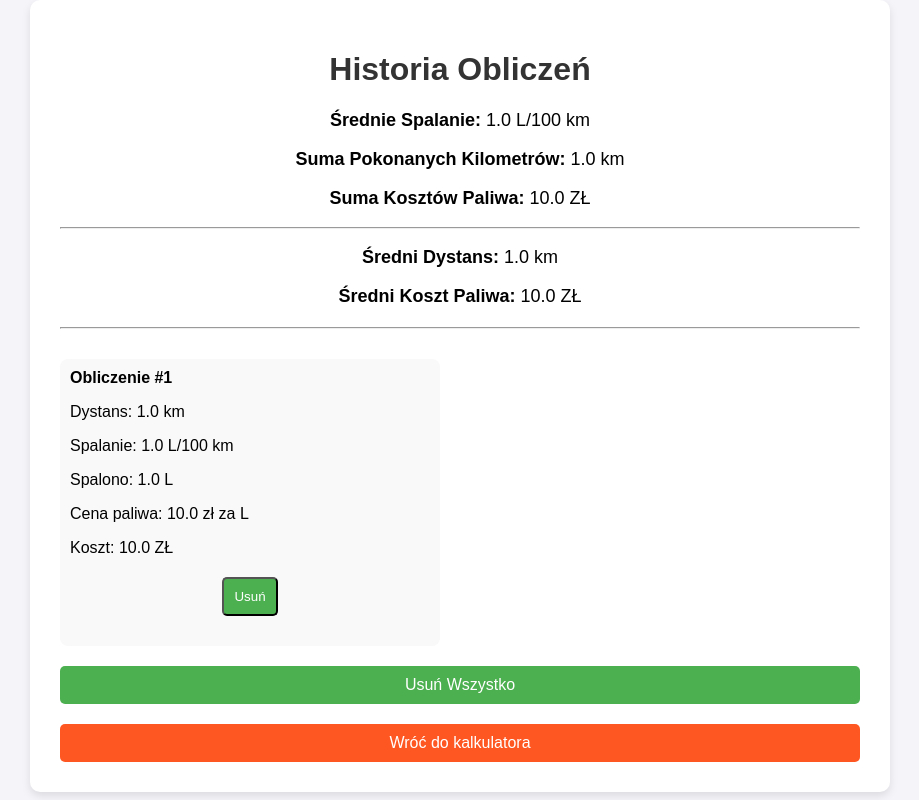
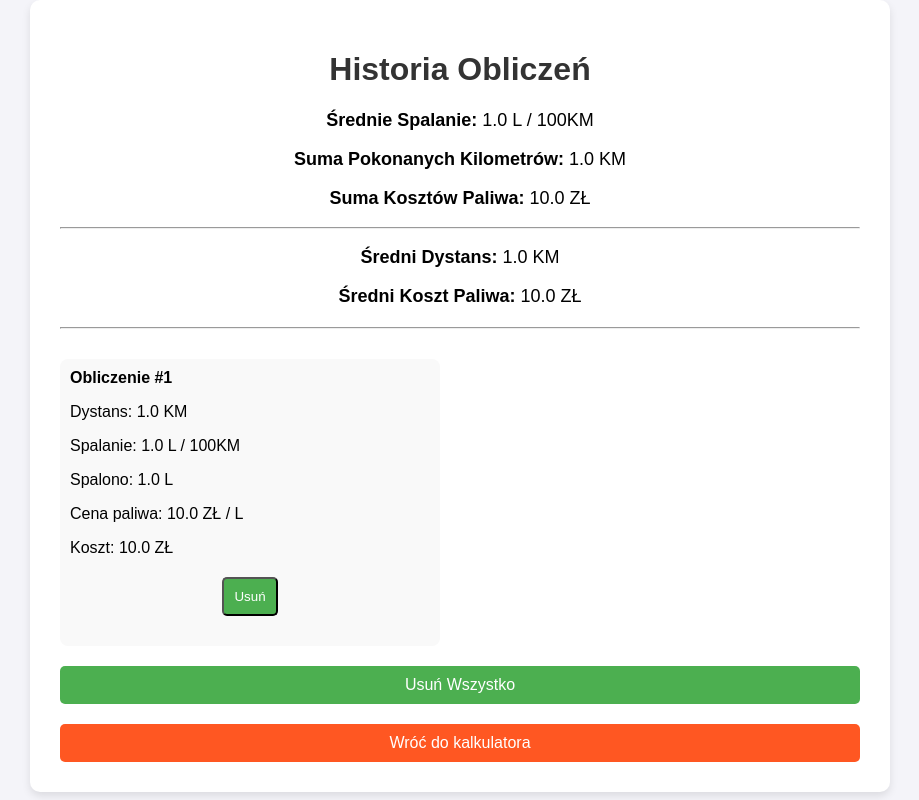
Before and after one commit to ataler/fuel-calc2, a Flask app: page /history in a window 1280 px wide. Shown: the whole page, without its empty margins (180-1099 px from the left). Run offline with Flask 3, Linux system fonts and the light colour scheme; tables that the repository leaves empty hold one stand-in row (values such as "Sample post").

Commit message:
Update history.html

```diff
--- a/fuel-calc/templates/history.html
+++ b/fuel-calc/templates/history.html
@@ -98,11 +98,11 @@
 
         {% if avg_distance is not none or avg_fuel is not none or avg_cost is not none %}
         <div class="statistics">
-            <p><strong>Średnie Spalanie:</strong> {{ avg_fuel if avg_fuel is not none else 'Brak danych' }} L/100 km</p>
-            <p><strong>Suma Pokonanych Kilometrów:</strong> {{ total_distance }} km</p>
+            <p><strong>Średnie Spalanie:</strong> {{ avg_fuel if avg_fuel is not none else 'Brak danych' }} L / 100KM</p>
+            <p><strong>Suma Pokonanych Kilometrów:</strong> {{ total_distance }} KM</p>
             <p><strong>Suma Kosztów Paliwa:</strong> {{ total_cost }} ZŁ</p>
             <hr>
-            <p><strong>Średni Dystans:</strong> {{ avg_distance if avg_distance is not none else 'Brak danych' }} km</p>
+            <p><strong>Średni Dystans:</strong> {{ avg_distance if avg_distance is not none else 'Brak danych' }} KM</p>
             <p><strong>Średni Koszt Paliwa:</strong> {{ avg_cost if avg_cost is not none else 'Brak danych' }} ZŁ</p>
         </div>
         {% endif %}
@@ -112,11 +112,11 @@
             {% for calc in calculations %}
             <div class="calculation">
                 <h4>Obliczenie #{{ calc.id }}</h4>
-                <p>Dystans: {{ calc.distance }} km</p>
-                <p>Spalanie: {{ calc.fuel_per_100km }} L/100 km</p>
+                <p>Dystans: {{ calc.distance }} KM</p>
+                <p>Spalanie: {{ calc.fuel_per_100km }} L / 100KM</p>
                 <p>Spalono: {{ calc.fuel_consumed }} L</p>
                 {% if calc.cost %}
-                    <p>Cena paliwa: {{ calc.fuel_price }} zł za L</p>
+                    <p>Cena paliwa: {{ calc.fuel_price }} ZŁ / L</p>
                     <p>Koszt: {{ calc.cost | round(2) }} ZŁ</p>
                 {% endif %}
                 <form action="/delete/{{ calc.id }}" method="post">
```
